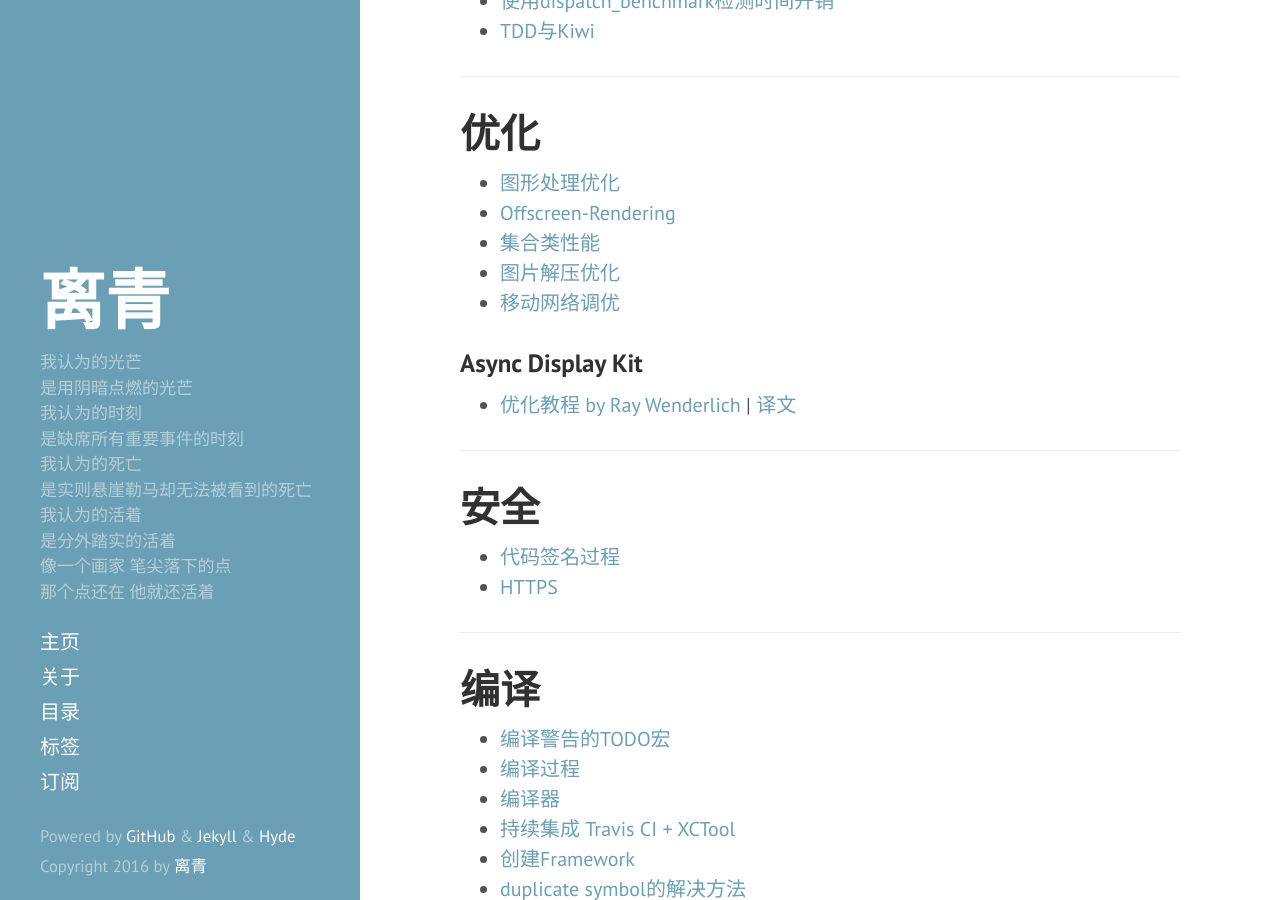
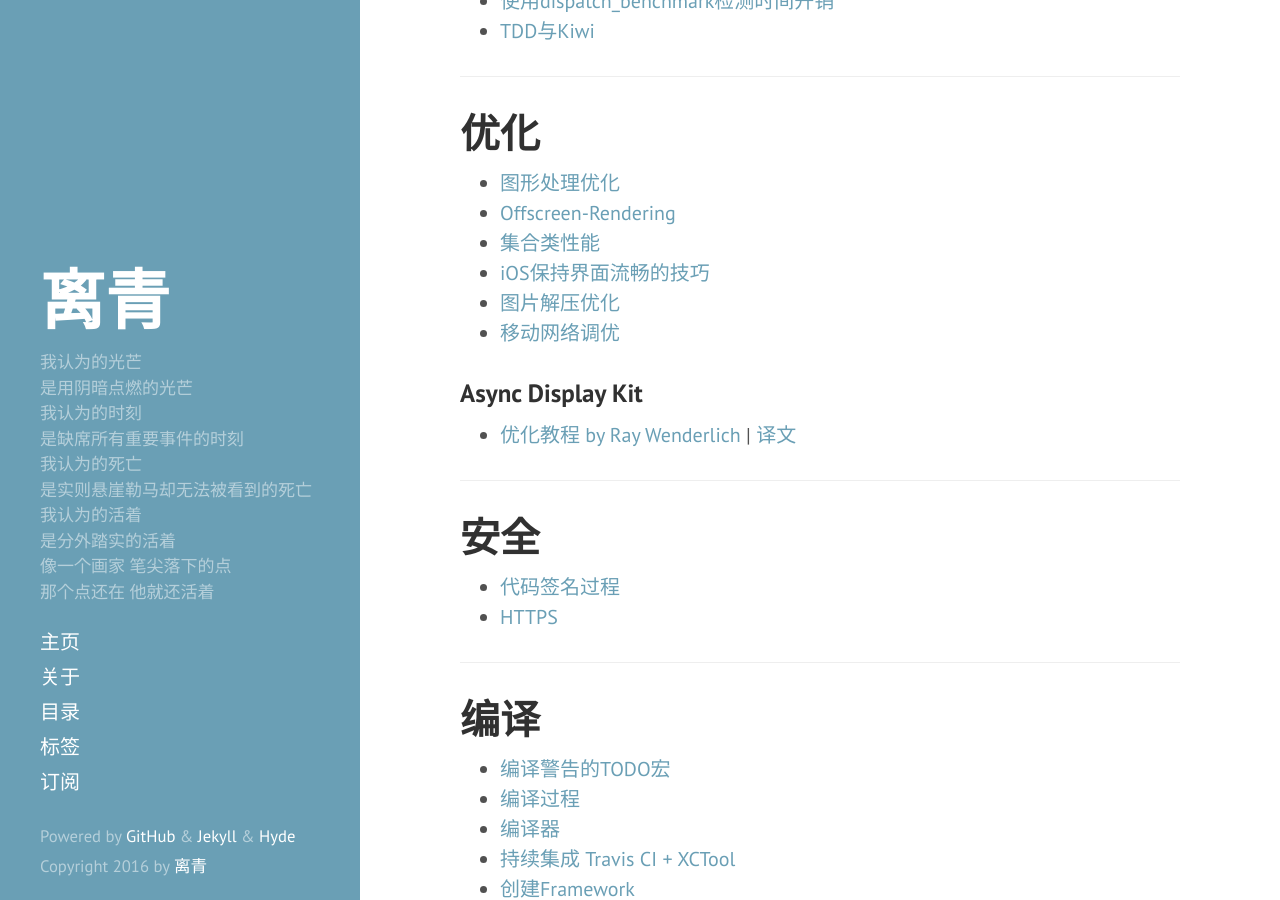
Before and after one commit to li-qing/li-qing.github.io, a Jekyll site: the page built from _posts/2015-06-10-digest.md, in a window 1280 px wide and 900 px high, scrolled down 3662 px. Built offline with Jekyll 4.4.1, drawn with Linux system fonts in a browser that asks for light colours.

Commit message:
add optimize digest

```diff
--- a/_posts/2015-06-10-digest.md
+++ b/_posts/2015-06-10-digest.md
@@ -135,9 +135,10 @@ tags: Digest
 
 # 优化
 
-- [图形处理优化](http://www.taofengping.com/2013/05/18/designing-for-ios-graphics-performance/)
+- [图形处理优化](http://www.taofengping.com/2013/05/17/designing-for-ios-graphics-performance/)
 - [Offscreen-Rendering](http://www.taofengping.com/2013/05/18/ios_offscreen_analysis)
 - [集合类性能](http://objccn.io/issue-7-1/)
+- [iOS保持界面流畅的技巧](http://blog.ibireme.com/2015/11/12/smooth_user_interfaces_for_ios/)
 - [图片解压优化](http://blog.inico.me/2013/05/10/ios_uiimage_optimizer/)
 - [移动网络调优](http://xiangwangfeng.com/2013/10/16/iOS移动网络调优那些事/)
 
```
